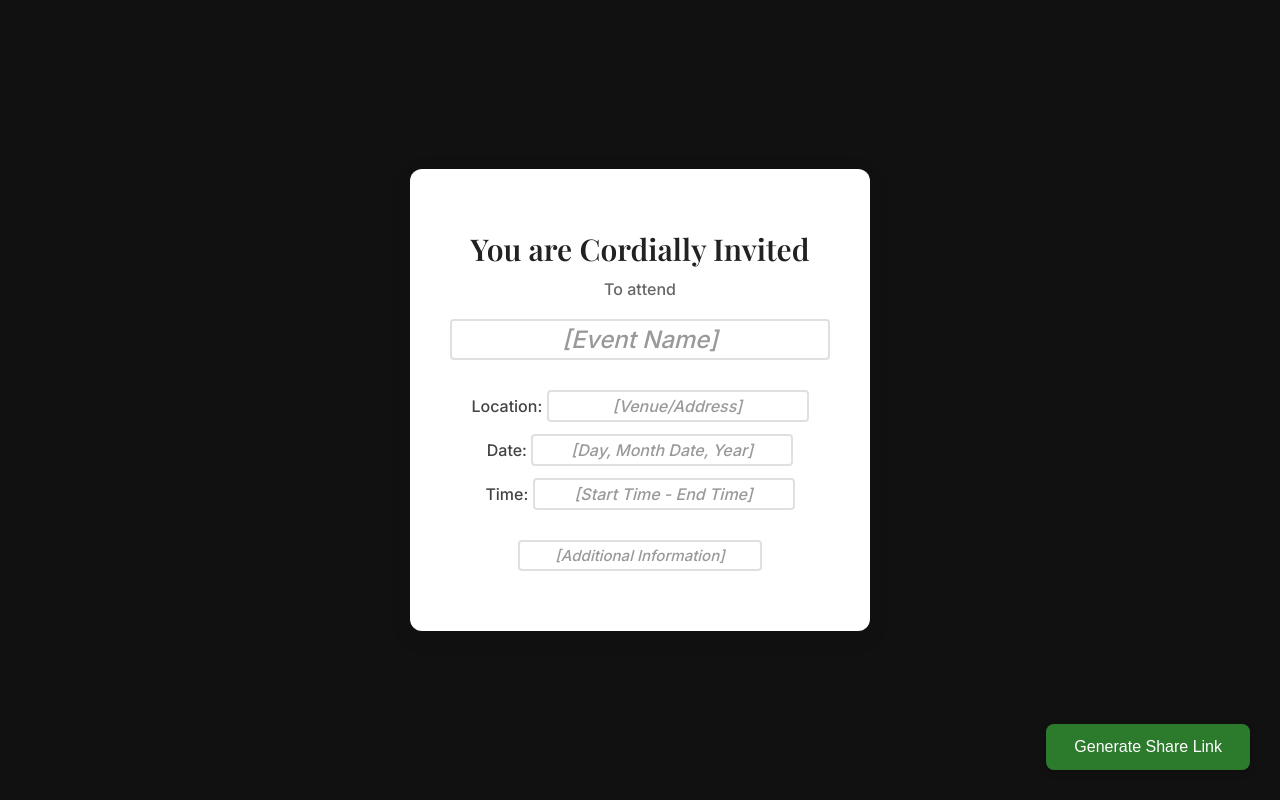
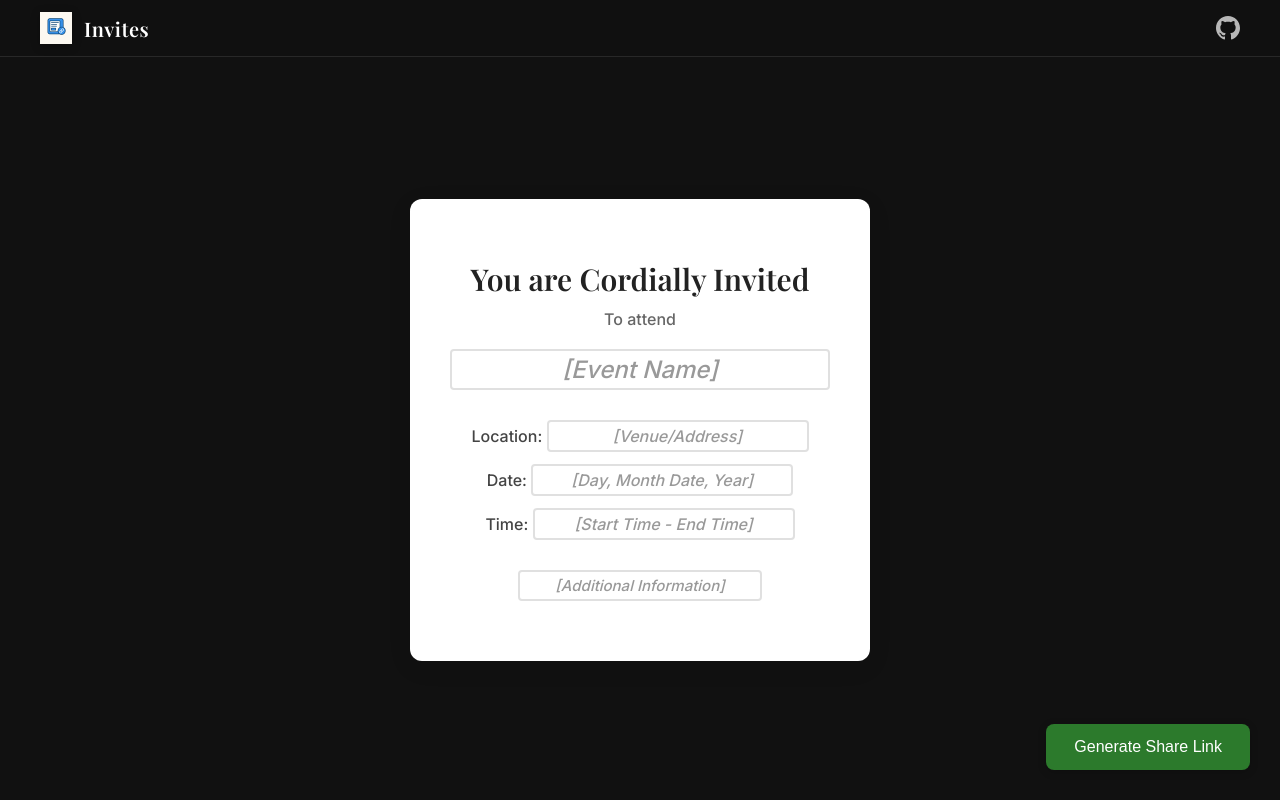
Before and after one commit to bezalel6/invite, a React (Vite) app: page / in a window 1280 px wide. Built offline with nearby package versions, Linux system fonts and the light colour scheme.

Commit message:
Add header component with logo and GitHub link

```diff
--- a/src/App.jsx
+++ b/src/App.jsx
@@ -1,14 +1,18 @@
 import { HashRouter as Router, Routes, Route } from 'react-router-dom'
 import InviteCard from './components/InviteCard'
+import Header from './components/Header'
 import './App.css'
 
 function App() {
   return (
     <Router>
-      <Routes>
-        <Route path="/" element={<InviteCard />} />
-        <Route path="/invite/:id" element={<InviteCard />} />
-      </Routes>
+      <Header />
+      <div style={{ paddingTop: '60px' }}>
+        <Routes>
+          <Route path="/" element={<InviteCard />} />
+          <Route path="/invite/:id" element={<InviteCard />} />
+        </Routes>
+      </div>
     </Router>
   )
 }
--- /dev/null
+++ b/src/components/Header.css
@@ -0,0 +1,65 @@
+.app-header {
+  position: fixed;
+  top: 0;
+  left: 0;
+  right: 0;
+  background: rgba(17, 17, 17, 0.95);
+  backdrop-filter: blur(10px);
+  border-bottom: 1px solid rgba(255, 255, 255, 0.1);
+  z-index: 100;
+  padding: 12px 20px;
+}
+
+.header-content {
+  max-width: 1200px;
+  margin: 0 auto;
+  display: flex;
+  justify-content: space-between;
+  align-items: center;
+}
+
+.logo-section {
+  display: flex;
+  align-items: center;
+  gap: 12px;
+}
+
+.logo {
+  width: 32px;
+  height: 32px;
+  filter: drop-shadow(0 2px 4px rgba(0, 0, 0, 0.3));
+}
+
+.app-name {
+  font-family: 'Playfair Display', serif;
+  font-size: 20px;
+  color: #fff;
+  font-weight: 600;
+  letter-spacing: 0.5px;
+}
+
+.github-link {
+  color: rgba(255, 255, 255, 0.7);
+  transition: color 0.2s ease;
+  display: flex;
+  align-items: center;
+}
+
+.github-link:hover {
+  color: #fff;
+}
+
+@media (max-width: 600px) {
+  .app-header {
+    padding: 10px 15px;
+  }
+
+  .logo {
+    width: 28px;
+    height: 28px;
+  }
+
+  .app-name {
+    font-size: 18px;
+  }
+}
--- /dev/null
+++ b/src/components/Header.jsx
@@ -0,0 +1,27 @@
+import './Header.css'
+
+function Header() {
+  return (
+    <header className="app-header">
+      <div className="header-content">
+        <div className="logo-section">
+          <img src="/logo_64x64.png" alt="Invitation Creator" className="logo" />
+          <span className="app-name">Invites</span>
+        </div>
+        <a
+          href="https://github.com/bezalel6/invite"
+          target="_blank"
+          rel="noopener noreferrer"
+          className="github-link"
+          aria-label="View on GitHub"
+        >
+          <svg width="24" height="24" viewBox="0 0 24 24" fill="currentColor">
+            <path d="M12 0c-6.626 0-12 5.373-12 12 0 5.302 3.438 9.8 8.207 11.387.599.111.793-.261.793-.577v-2.234c-3.338.726-4.033-1.416-4.033-1.416-.546-1.387-1.333-1.756-1.333-1.756-1.089-.745.083-.729.083-.729 1.205.084 1.839 1.237 1.839 1.237 1.07 1.834 2.807 1.304 3.492.997.107-.775.418-1.305.762-1.604-2.665-.305-5.467-1.334-5.467-5.931 0-1.311.469-2.381 1.236-3.221-.124-.303-.535-1.524.117-3.176 0 0 1.008-.322 3.301 1.23.957-.266 1.983-.399 3.003-.404 1.02.005 2.047.138 3.006.404 2.291-1.552 3.297-1.23 3.297-1.23.653 1.653.242 2.874.118 3.176.77.84 1.235 1.911 1.235 3.221 0 4.609-2.807 5.624-5.479 5.921.43.372.823 1.102.823 2.222v3.293c0 .319.192.694.801.576 4.765-1.589 8.199-6.086 8.199-11.386 0-6.627-5.373-12-12-12z"/>
+          </svg>
+        </a>
+      </div>
+    </header>
+  )
+}
+
+export default Header
```
